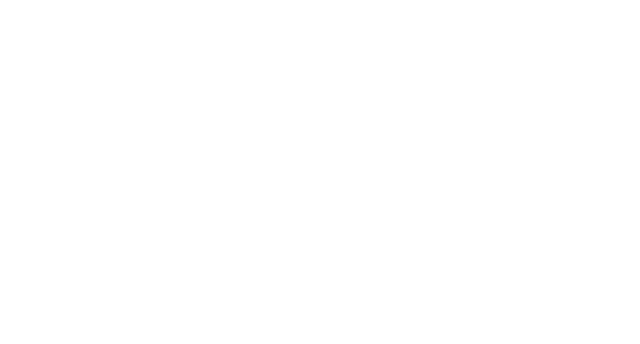
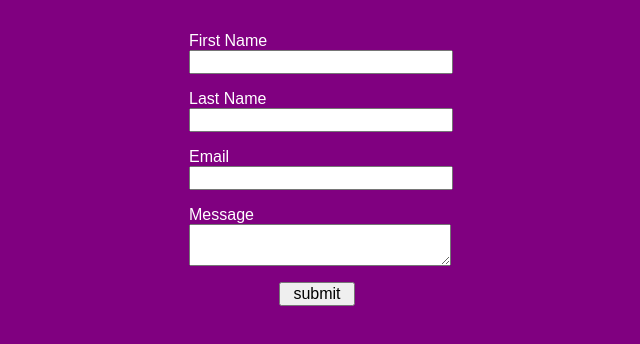
Before and after one commit to ecbroussard/hw_listeners_broussard_elaine, a plain HTML site: page index.html in a window 1280 px wide. Shown: the whole page, without its empty margins (323-963 px from the left). Drawn offline with Linux system fonts and the light colour scheme.

Commit message:
create form and add styling

```diff
--- a/css/main.css
+++ b/css/main.css
@@ -0,0 +1,23 @@
+body {
+	background-color: purple;
+	color: white;
+}
+
+#container {
+	width: 20%;
+	margin-left: auto;
+	margin-right: auto;
+	margin-top: 2em;
+}
+
+input, textarea {
+	width: 100%;
+	display: block;
+	margin-bottom: 1em;
+}
+
+input[type=submit] {
+	width: 30%;
+	margin-left: auto;
+	margin-right: auto;
+}
--- a/index.html
+++ b/index.html
@@ -2,16 +2,26 @@
 <html lang="en">
 <head>
     <meta charset="utf-8">
-    <title></title>
+    <title>JavaScript Events</title>
     <meta name="description" content="">
 
     <link rel="stylesheet" href="css/vendor/normalize.min.css">
     <link rel="stylesheet" href="css/main.css">
 </head>
 <body>
-
-
-
+	<div id="container">
+		<form>
+			<label for="firstname">First Name</label>
+			<input type="text" name="firstname"/>
+			<label for="lastname">Last Name</label>
+			<input type="text" name="lastname"/>
+			<label for="email">Email</label>
+			<input type="email" name="email"/>
+			<label for="message">Message</label>
+			<textarea name="message"></textarea>
+			<input type="submit" name="submit" value="submit"/>
+		</form>
+	</div>
     <script src="js/main.js"></script>
 </body>
 </html>
```
